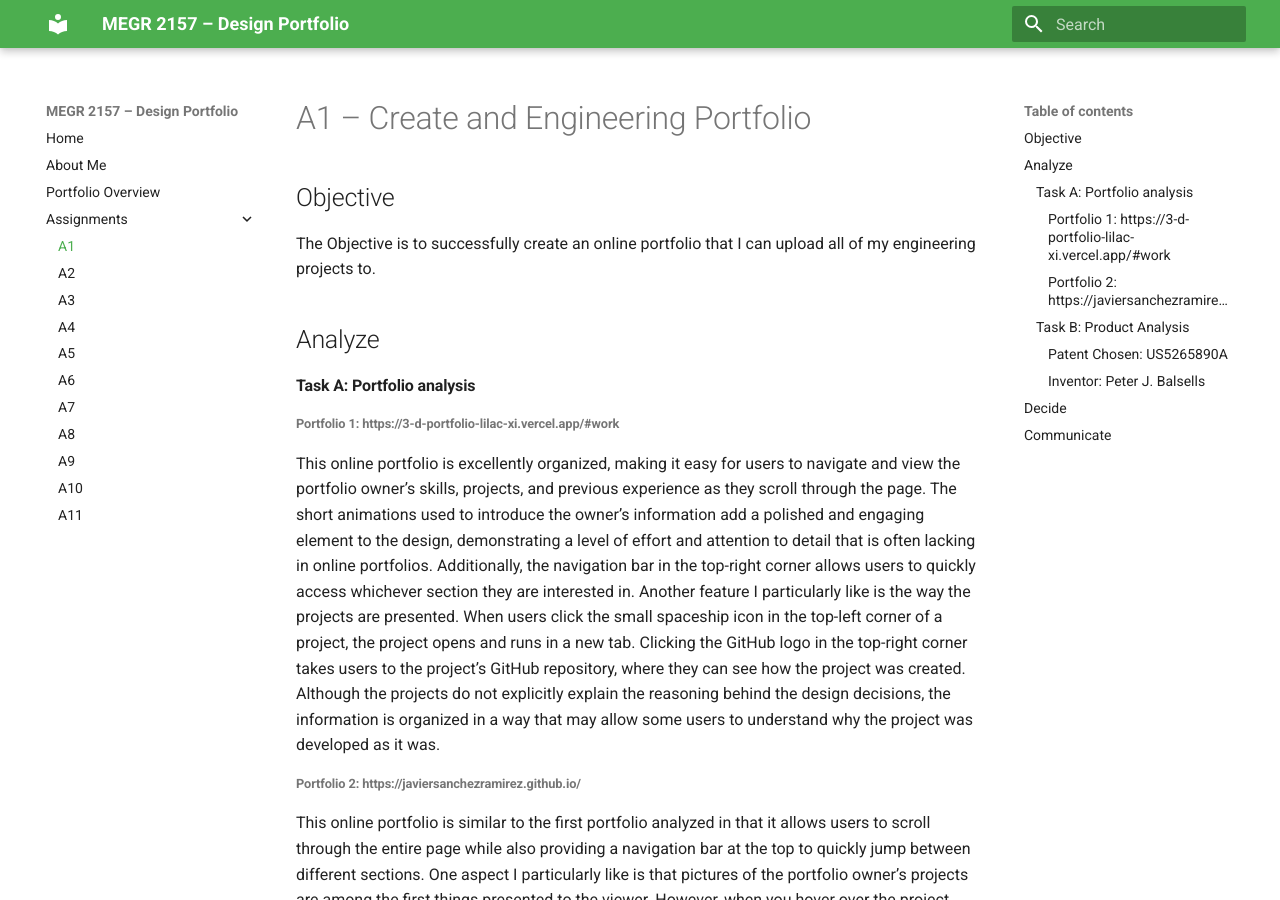
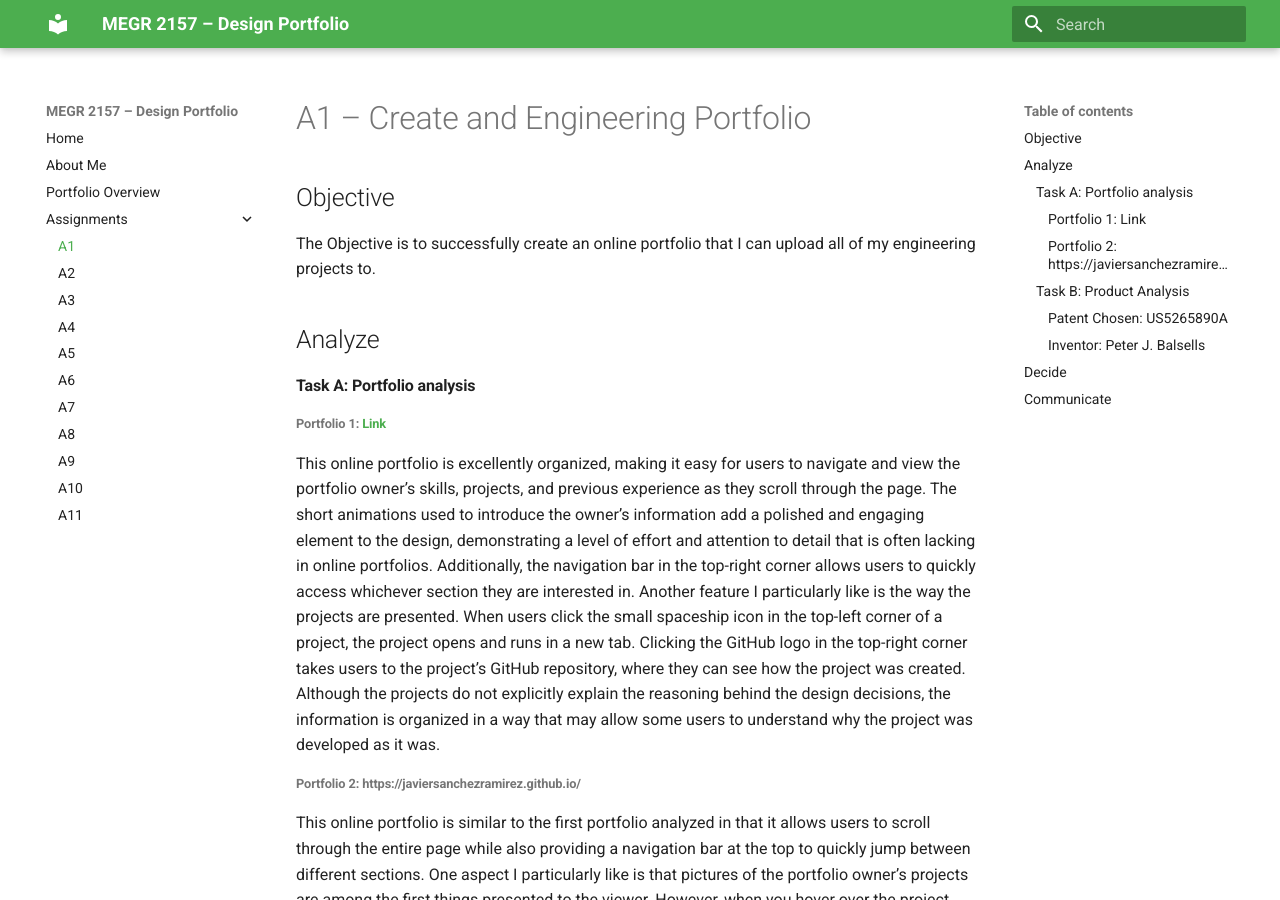
Before and after one commit to SanjayKashyap24/design-projects-portfolio, an MkDocs documentation site: the page built from docs/assignments/A01/index.md, in a window 1280 px wide and 900 px high. Built offline with MkDocs 1.6.1 and Material for MkDocs 9.7.7, drawn with Linux system fonts in a browser that asks for light colours.

Commit message:
Linked portfolio 1
Updated the link format for Portfolio 1 in the analysis section to use markdown syntax.

```diff
--- a/docs/assignments/A01/index.md
+++ b/docs/assignments/A01/index.md
@@ -5,7 +5,7 @@ The Objective is to successfully create an online portfolio that I can upload al
 
 ## Analyze
 #### Task A: Portfolio analysis
-###### Portfolio 1: https://3-d-portfolio-lilac-xi.vercel.app/#work
+###### Portfolio 1: [Link](https://3-d-portfolio-lilac-xi.vercel.app/#work)
 
 This online portfolio is excellently organized, making it easy for users to navigate and view the portfolio owner’s skills, projects, and previous experience as they scroll through the page. The short animations used to introduce the owner’s information add a polished and engaging element to the design, demonstrating a level of effort and attention to detail that is often lacking in online portfolios. Additionally, the navigation bar in the top-right corner allows users to quickly access whichever section they are interested in. Another feature I particularly like is the way the projects are presented. When users click the small spaceship icon in the top-left corner of a project, the project opens and runs in a new tab. Clicking the GitHub logo in the top-right corner takes users to the project’s GitHub repository, where they can see how the project was created. Although the projects do not explicitly explain the reasoning behind the design decisions, the information is organized in a way that may allow some users to understand why the project was developed as it was.
 
```
